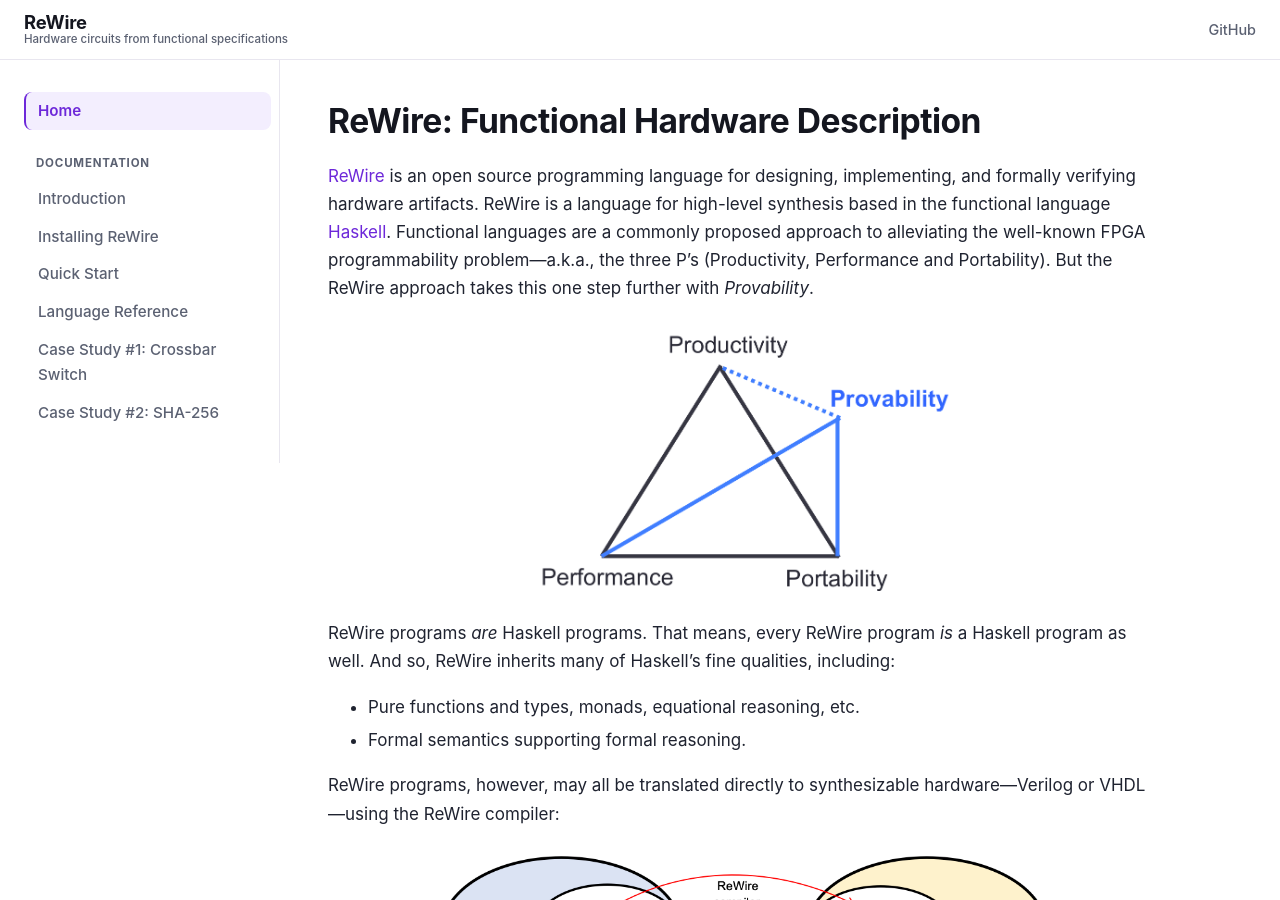
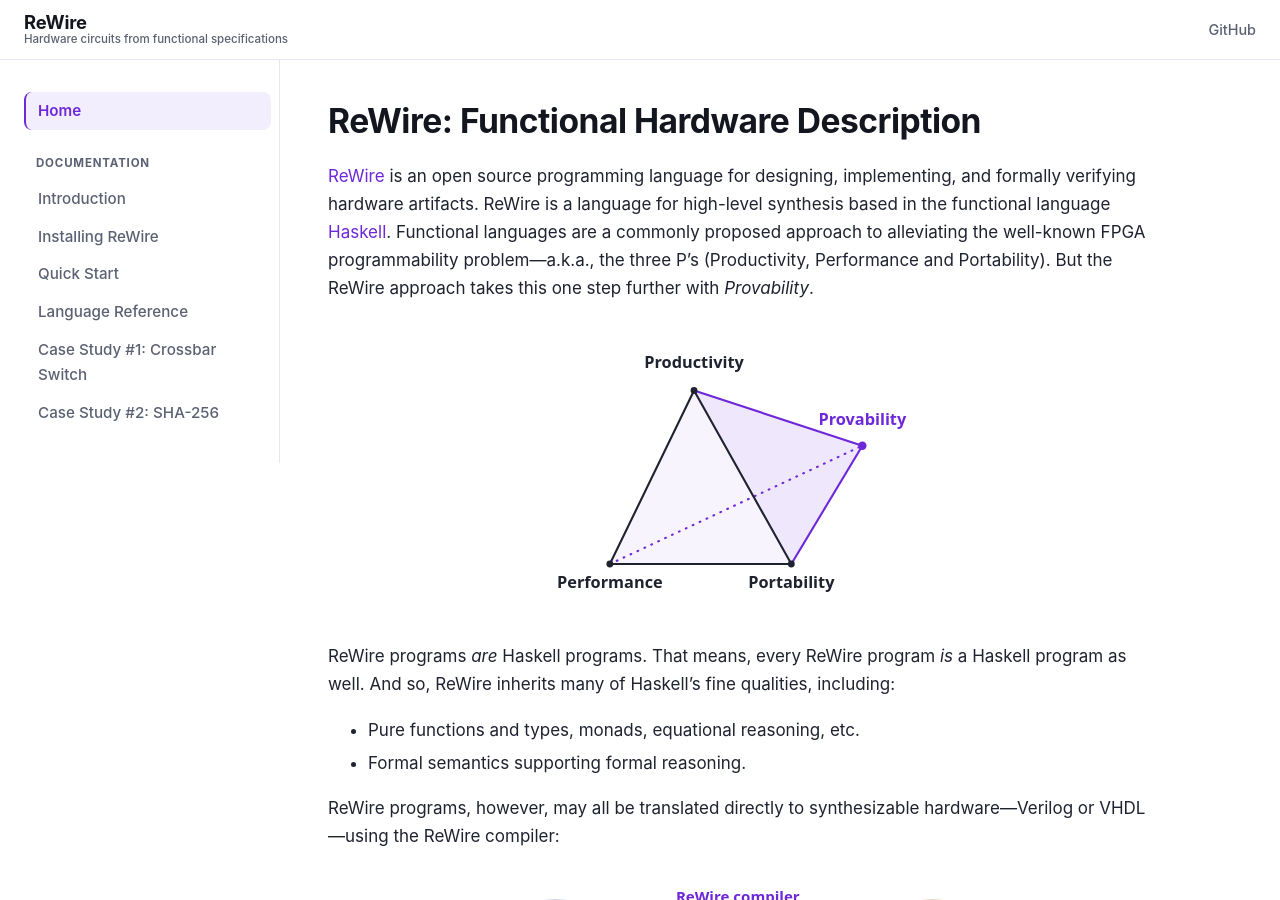
Before and after one commit to rewire-hardware/ReWire, a Jekyll site: the page built from index.md, in a window 1280 px wide and 900 px high. Built offline with Jekyll 4.4.1, drawn with Linux system fonts in a browser that asks for light colours.

Commit message:
Redraw the two front-page figures as theme-aware SVGs
Replace the raster 4Ps.png and ReWire.png hero images with hand-authored
SVGs that convey the same information but look crisp and professional and
adapt to light or dark backgrounds.

* images/4Ps.svg: the classic Productivity/Performance/Portability
  trade-off triangle extended into a tetrahedron whose fourth vertex,
  Provability, is highlighted in the site's violet accent (solid visible
  edges, a dotted hidden back edge, and subtly tinted faces for depth).
* images/ReWire.svg: the Euler/flow diagram — ReWire nested inside Haskell,
  a violet "ReWire compiler" arrow, and Synthesizable HDL nested inside HDL.

Both embed a `prefers-color-scheme` palette in an internal <style>, so when
loaded via <img> they follow the same light/dark system setting as the
site's own CSS: ink/line colors invert, inner panels match the page
background, and the tinted set fills stay legible on either backdrop.
index.md now points at the .svg files (the old PNGs are left in place).

```diff
--- a/index.md
+++ b/index.md
@@ -8,7 +8,7 @@
 [ReWire](https://github.com/rewire-hardware/ReWire) is an open source programming language for designing, implementing, and formally verifying hardware artifacts. ReWire is a language for high-level synthesis based in the functional language [Haskell](https://www.haskell.org). Functional languages are a commonly proposed approach to alleviating the well-known FPGA programmability problem---a.k.a., the three P's (Productivity, Performance and Portability). But the ReWire approach takes this one step further with _Provability_.
 
 
-<img src="{{ site.baseurl }}/images/4Ps.png" class="hero-image" style="max-width: 26rem;" alt="The four P's: Productivity, Performance, Portability, Provability" />
+<img src="{{ site.baseurl }}/images/4Ps.svg" class="hero-image" style="max-width: 24rem;" alt="The four P's: Productivity, Performance, Portability, and Provability" />
 
 ReWire programs _are_ Haskell programs. That means, every ReWire program _is_ a Haskell program as well. And so, ReWire inherits many of Haskell's fine qualities, including:
 
@@ -18,7 +18,7 @@
 
 ReWire programs, however, may all be translated directly to synthesizable hardware---Verilog or VHDL---using the ReWire compiler:
 
-<img src="{{ site.baseurl }}/images/ReWire.png" class="hero-image" style="max-width: 38rem;" alt="The ReWire compilation flow" />
+<img src="{{ site.baseurl }}/images/ReWire.svg" class="hero-image" style="max-width: 42rem;" alt="The ReWire compilation flow: ReWire, a subset of Haskell, compiles to synthesizable HDL" />
 
 
 Why does all this distinguish us from other research efforts? Read on!
```
Also changed, not shown: images/4Ps.svg (added), images/ReWire.svg (added).
